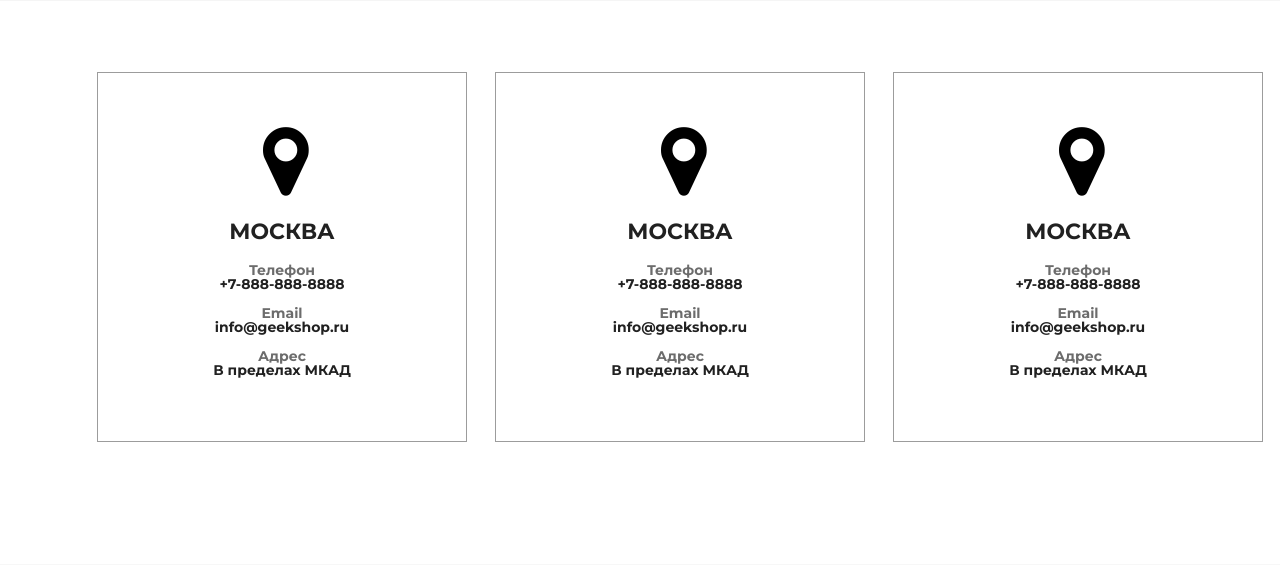
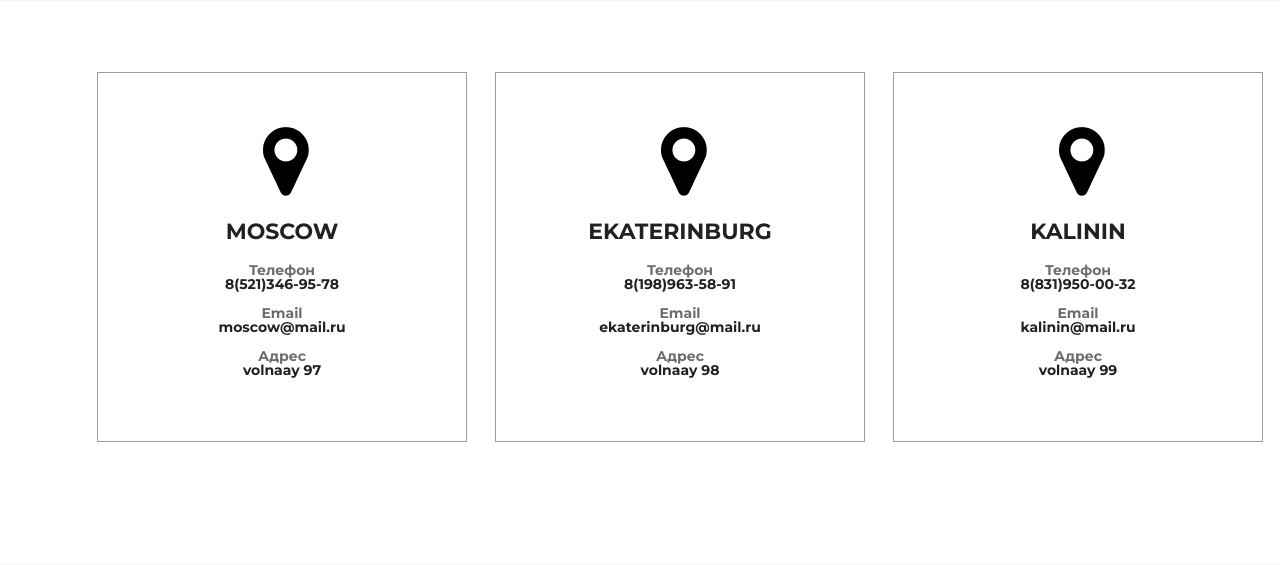
Before and after one commit to SmirnoffRD/django_hw, a Django app: page /contacts/ in a window 1280 px wide; the page is wider, and only the part inside the window is pictured. Shown: the part 359-924 px from the top of that part. Run offline with Django 3.2, Linux system fonts and the light colour scheme.

Commit message:
Основной шаблон

```diff
--- /dev/null
+++ b/shop/mainapp/templates/mainapp/base.html
@@ -0,0 +1,51 @@
+<!DOCTYPE html>
+<html>
+<head>
+	<meta charset="utf-8">
+	<title>
+        {% block title %}
+        {% endblock %}
+    </title>
+	<link rel="stylesheet" type="text/css" href="/static/style.css">
+	<link rel="stylesheet" href="/static/fonts/font-awesome/css/font-awesome.css">
+</head>
+<body>
+	<div class="container">
+        {% block menu %}
+        {% endblock %}
+
+        {% block content %}
+        {% endblock %}
+
+		<div class="clr"></div>
+
+	</div>
+
+    <div class="footer">
+        <div class="clearfix">
+            <div class="text-footer">
+                <h3>контакты</h3>
+            </div>
+            <div class="text-footer">
+                <h3>полезная информация</h3>
+            </div>
+            <div class="text-footer clearfix">
+                <h3>Оставайтесь на связи</h3>
+                <p>Подписаться на новости и рассылки</p>
+                <form>
+                    <input type="email" name="email" placeholder="ваш email">
+                    <a href="#"><i class="fa fa-paper-plane fa-2x" aria-hidden="true"></i></a>
+                </form>
+            </div>
+        </div>
+        <p class="small">&copy; GB 2017</p>
+        <div class="social">
+            <a href="#" class="social1"></a>
+            <a href="#" class="social2"></a>
+            <a href="#" class="social3"></a>
+            <a href="#" class="social4"></a>
+        </div>
+        <p class="small">Положения &amp; Условия  /  Конфиденциальность &amp; Cookies</p>
+    </div>
+</body>
+</html>
--- a/shop/mainapp/templates/mainapp/contact.html
+++ b/shop/mainapp/templates/mainapp/contact.html
@@ -1,106 +1,39 @@
-<!DOCTYPE html>
-<html>
-<head>
-	<meta charset="utf-8">
-	<title>Контакты</title>
-	<link rel="stylesheet" type="text/css" href="/static/style.css">
-	<link rel="stylesheet" href="/static/fonts/font-awesome/css/font-awesome.css">
-</head>
-<body>
-	<div class="container">
+{% extends "mainapp/base.html" %}
+
+{% block title %}
+Контакты
+{% endblock %}
+
+{% block menu %}
 	<div class="hero">
 		<div class="header clearfix">
-				<a href="/" class="logo"></a>
-				<ul class="menu">
-					<li><a href="/">домой</a></li>
-					<li><a href="/products/">продукты</a></li>
-					<li><a href="/contacts/" class="active">контакты</a></li>
-				</ul>
-				<a href="#" class="search"></a>
+			{% include "mainapp/inside_menu.html" %}
 			<a href="#" class="basket"></a>
 		</div>
 		<h1>наши контакты</h1>
 	</div>
+{% endblock %}
 
+{% block content %}
 		<div class="location">
+			{% for place in continfo %}
 				<div class="location-1">
 					<i class="fa fa-map-marker fa-5x"></i>
-				<h4>Москва</h4>
+					<h4>{{ place.city }}</h4>
 					<div class="contacts">
 						<h5>Телефон</h5>
-					<p>+7-888-888-8888</p>
+						<p>{{ place.phone }}</p>
 					</div>
 					<div class="contacts">
 						<h5>Email</h5>
-					<p>info@geekshop.ru</p>
+						<p>{{ place.email }}</p>
 					</div>
 					<div class="contacts">
 						<h5>Адрес</h5>
-					<p>В пределах МКАД</p>
+						<p>{{ place.adress }}</p>
 					</div>
 				</div>
-			<div class="location-1">
-				<i class="fa fa-map-marker fa-5x"></i>
-				<h4>Москва</h4>
-				<div class="contacts">
-					<h5>Телефон</h5>
-					<p>+7-888-888-8888</p>
-				</div>
-				<div class="contacts">
-					<h5>Email</h5>
-					<p>info@geekshop.ru</p>
-				</div>
-				<div class="contacts">
-					<h5>Адрес</h5>
-					<p>В пределах МКАД</p>
-				</div>
-			</div>
-			<div class="location-1">
-				<i class="fa fa-map-marker fa-5x"></i>
-				<h4>Москва</h4>
-				<div class="contacts">
-					<h5>Телефон</h5>
-					<p>+7-888-888-8888</p>
-				</div>
-				<div class="contacts">
-					<h5>Email</h5>
-					<p>info@geekshop.ru</p>
-				</div>
-				<div class="contacts">
-					<h5>Адрес</h5>
-					<p>В пределах МКАД</p>
-				</div>
-			</div>
+			{% endfor %}
 		</div>
 
-		<div class="clr"></div>
-	</div>
-
-    <div class="footer">
-        <div class="clearfix">
-            <div class="text-footer">
-                <h3>контакты</h3>
-            </div>
-            <div class="text-footer">
-                <h3>полезная информация</h3>
-            </div>
-            <div class="text-footer clearfix">
-                <h3>Оставайтесь на связи</h3>
-                <p>Подписаться на новости и рассылки</p>
-                <form>
-                    <input type="email" name="email" placeholder="ваш email">
-                    <a href="#"><i class="fa fa-paper-plane fa-2x" aria-hidden="true"></i></a>
-                </form>
-            </div>
-        </div>
-        <p class="small">&copy; GB 2017</p>
-        <div class="social">
-            <a href="#" class="social1"></a>
-            <a href="#" class="social2"></a>
-            <a href="#" class="social3"></a>
-            <a href="#" class="social4"></a>
-        </div>
-        <p class="small">Положения &amp; Условия  /  Конфиденциальность &amp; Cookies</p>
-    </div>
-</body>
-</html>
+{% endblock %}
--- /dev/null
+++ b/shop/mainapp/templates/mainapp/inside_menu.html
@@ -0,0 +1,9 @@
+
+
+<a href="/" class="logo"></a>
+<ul class="menu">
+    <li><a href="/">домой</a></li>
+    <li><a href="/products/">продукты</a></li>
+    <li><a href="/contacts/" class="active">контакты</a></li>
+</ul>
+<a href="#" class="search"></a>
--- a/shop/mainapp/views.py
+++ b/shop/mainapp/views.py
@@ -1,11 +1,19 @@
 from django.shortcuts import render
+from shop.settings import STATICFILES_DIRS
+import json
+import os
+
 
 # Create your views here.
 def main_view(request):
     return render(request, 'mainapp/index.html')
 
 def contact_view(request):
-    return render(request, 'mainapp/contact.html')
+    path = os.path.join(STATICFILES_DIRS[0], 'contacts.json')
+    with open(path) as data:
+        cont_info = json.load(data)
+
+    return render(request, 'mainapp/contact.html', {"continfo": cont_info,})
 
 def products_view(request):
-    return render(request, 'mainapp/products.html', {'data': 'COOL'})
+    return render(request, 'mainapp/products.html')
--- a/shop/static/contacts.json
+++ b/shop/static/contacts.json
@@ -1,12 +1,20 @@
-{"moscow": {'city' : 'moscow',
-        'phone' : '8(521)346-95-78',
-        'email' : 'moscow@mail.ru',
-        'adress' : 'volnaay 97'},
-    "ekaterinburg": {'city' : 'ekaterinburg',
-        'phone' : '8(198)963-58-91',
-        'email' : 'ekaterinburg@mail.ru',
-        'adress' : 'volnaay 98'},
-    "kalinin": {'city' : 'kalinin',
-            'phone' : '8(831)950-00-32',
-            'email' : 'kalinin@mail.ru',
-            'adress' : 'volnaay 99'}}
+[
+    {
+        "city" : "moscow",
+        "phone" : "8(521)346-95-78",
+        "email" : "moscow@mail.ru",
+        "adress" : "volnaay 97"
+    },
+    {
+        "city" : "ekaterinburg",
+        "phone" : "8(198)963-58-91",
+        "email" : "ekaterinburg@mail.ru",
+        "adress" : "volnaay 98"
+    },
+    {
+        "city" : "kalinin",
+        "phone" : "8(831)950-00-32",
+        "email" : "kalinin@mail.ru",
+        "adress" : "volnaay 99"
+        }
+]
```
Also changed, not shown: shop/mainapp/templates/mainapp/index.html (+11 -46 lines), shop/mainapp/templates/mainapp/products.html (+11 -50 lines). Lines whose indentation alone changed are shown as unchanged.
